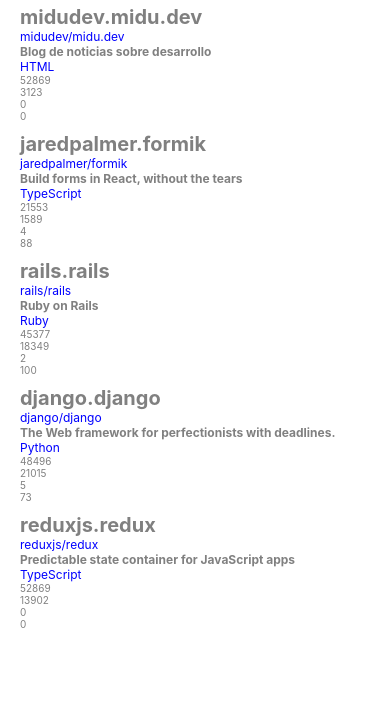
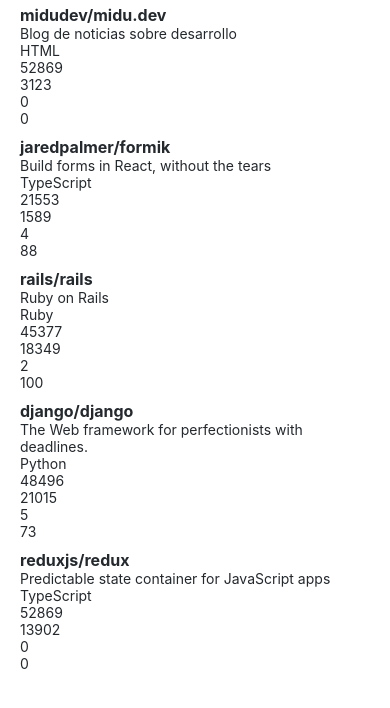
Before and after one commit to aalfonsogomez/rate-repository-app, a React Native app: screen / in a window 390 px wide. Shown: the top 708 px of the page. Built offline with nearby package versions, Linux system fonts and the light colour scheme.

Commit message:
Se añade un theme para estilar

```diff
--- a/src/components/RepositoryItem.jsx
+++ b/src/components/RepositoryItem.jsx
@@ -1,16 +1,15 @@
-import { View, Text, StyleSheet } from 'react-native';
+import { View, StyleSheet } from 'react-native';
 import StyledText from './StyledText';
 
 const RepositoryItem = (props) => (
     <View key={props.id} style={styles.container}>
-        <StyledText big bold>{props.id}</StyledText>
-        <StyledText blue>{props.fullName}</StyledText>
-        <StyledText bold>{props.description}</StyledText>
-        <StyledText blue>{props.language}</StyledText>
-        <StyledText small>{props.stargazersCount}</StyledText>
-        <StyledText small>{props.forksCount}</StyledText>
-        <StyledText small>{props.reviewCount}</StyledText>
-        <StyledText small>{props.ratingAverage}</StyledText>
+        <StyledText fontSize='subheading' fontWeight='bold'>{props.fullName}</StyledText>
+        <StyledText>{props.description}</StyledText>
+        <StyledText>{props.language}</StyledText>
+        <StyledText>{props.stargazersCount}</StyledText>
+        <StyledText>{props.forksCount}</StyledText>
+        <StyledText>{props.reviewCount}</StyledText>
+        <StyledText>{props.ratingAverage}</StyledText>
     </View>
 )
 
--- a/src/components/StyledText.jsx
+++ b/src/components/StyledText.jsx
@@ -1,31 +1,34 @@
 import { Text, StyleSheet } from 'react-native';
+import theme from '../theme';
 
 const styles = StyleSheet.create({
     text: {
-        fontSize: 12,
-        color: 'gray'
+        color: theme.colors.textPrimary,
+        fontSize: theme.fontSizes.body,
+        fontFamily: theme.fonts.main,
+        fontWeight: theme.fontWeights.normal
+    },
+    colorPrimayr: {
+        color: theme.colors.primary
+    },
+    colorSecondary: {
+        color: theme.colors.textSecondary
     },
     bold: {
-        fontWeight: 'bold'
+        fontWeight: theme.fontWeights.bold
     },
-    blue: {
-        color: 'blue'
-    },
-    big: {
-        fontSize: 20
-    },
-    small: {
-        fontSize: 10
+    subheading: {
+        fontSize: theme.fontSizes.subheading
     }
 });
 
-export default function StyledText({ children, blue, bold, big, small}) {
+export default function StyledText({ children, color, fontSize, fontWeight, style, ...restOfProps}) {
     const textStyles = [
         styles.text,
-        blue && styles.blue,
-        bold && styles.bold,
-        big && styles.big,
-        small && styles.small
+        color === 'primary' && styles.colorPrimary,
+        color === 'secondary' && styles.colorSecondary,
+        fontSize === 'subheading' && styles.subheading,
+        fontWeight === 'bold' && styles.bold
     ]
     return (
         <Text style={textStyles}>
--- /dev/null
+++ b/src/theme.js
@@ -0,0 +1,20 @@
+const theme = {
+    colors: {
+        textPrimary: '#24292e',
+        textSecondary: '#586069',
+        primary: '#0366d6'
+    },
+    fontSizes: {
+        body: 14,
+        subheading: 16
+    },
+    fonts: {
+        main: 'System',
+    },
+    fontWeights: {
+        normal: '400',
+        bold: '700'
+    }
+}
+
+export default theme;
```
